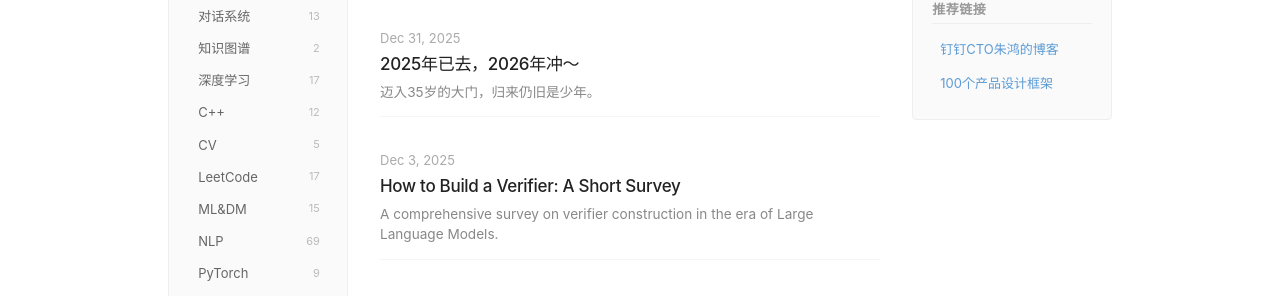
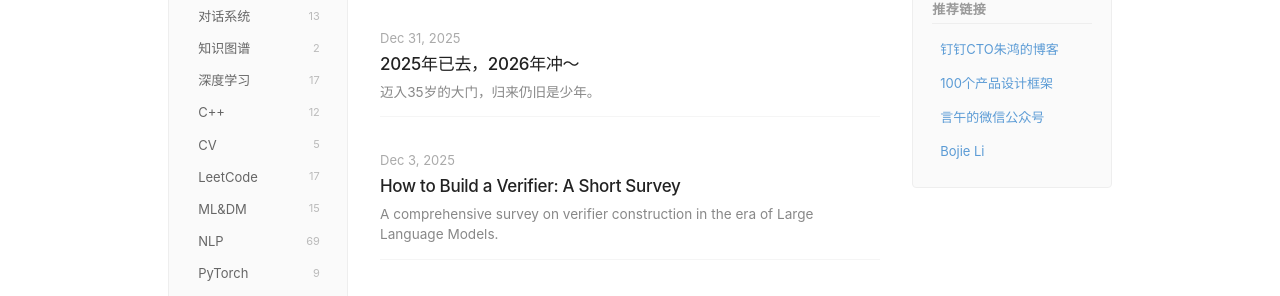
Before and after one commit to zhpmatrix/zhpmatrix.github.io, a Jekyll site: the page built from index.html, in a window 1280 px wide. Shown: the part 252-548 px from the top of the page. Built offline with Jekyll 4.4.1, drawn with Linux system fonts in a browser that asks for light colours; comment, search, counter and statistics services are not loaded.

Commit message:
add new recommend blog

```diff
--- a/index.html
+++ b/index.html
@@ -54,6 +54,8 @@ layout: default
           <h2>推荐链接</h2>
           <a href="https://hugozhu.site/" target="_blank">钉钉CTO朱鸿的博客</a>
           <a href="https://pmframe.works/" target="_blank">100个产品设计框架</a>
+          <a href="https://mp.weixin.qq.com/s/ZloR4kbXacxpcEkIEv3oUQ" target="_blank">言午的微信公众号</a>
+          <a href="https://01.me/" target="_blank">Bojie Li</a>
         </div>
       </div>
     </div>
```
